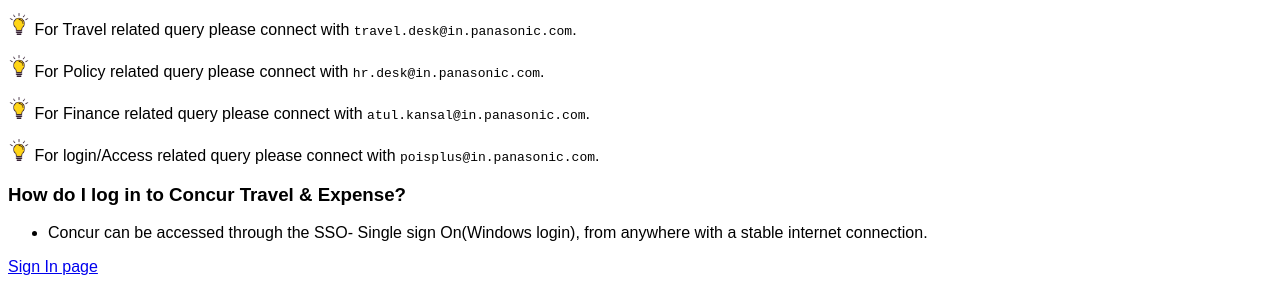
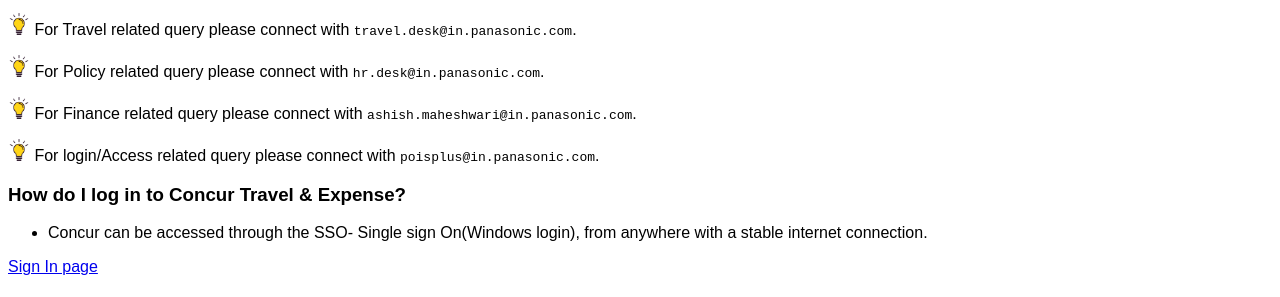
Before and after one commit to Piyush-BA/concur-manual, a Jekyll site: the page built from docs/Faq.md, in a window 1280 px wide. Shown: the part 367-664 px from the top of the page. Built offline with Jekyll 4.4.1, drawn with Linux system fonts in a browser that asks for light colours.

Commit message:
aashish maheshwari

```diff
--- a/docs/Faq.md
+++ b/docs/Faq.md
@@ -10,7 +10,7 @@
 
 <img src="{{ site.url }}{{ site.baseurl }}\assets\images\bulb.png"  height="22" width="22"> For Policy related query please connect with `hr.desk@in.panasonic.com`.
 
-<img src="{{ site.url }}{{ site.baseurl }}\assets\images\bulb.png"  height="22" width="22"> For Finance related query please connect with `atul.kansal@in.panasonic.com`.
+<img src="{{ site.url }}{{ site.baseurl }}\assets\images\bulb.png"  height="22" width="22"> For Finance related query please connect with `ashish.maheshwari@in.panasonic.com`.
 
 <img src="{{ site.url }}{{ site.baseurl }}\assets\images\bulb.png"  height="22" width="22"> For login/Access related query please connect with `poisplus@in.panasonic.com`.
 
```
